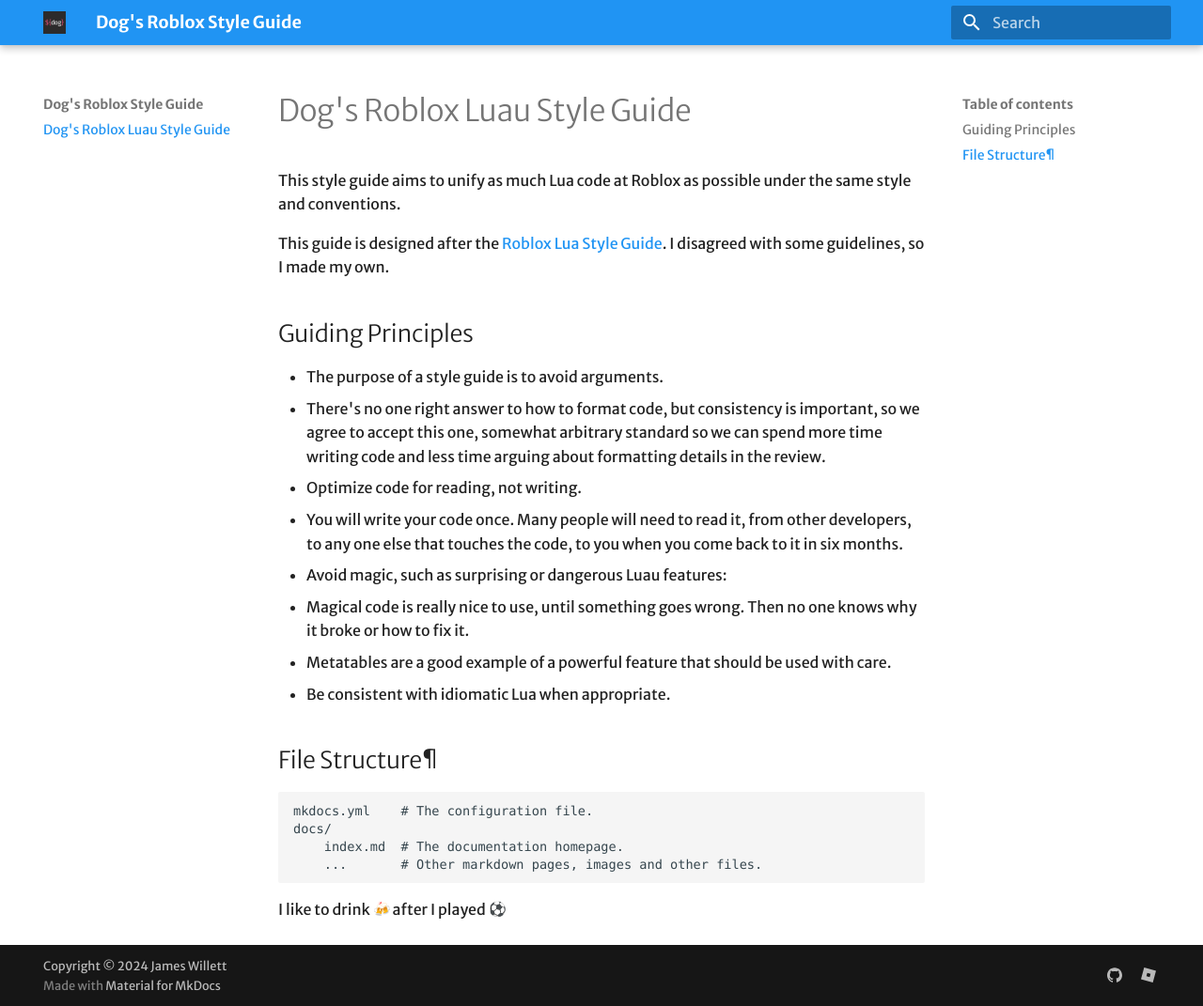
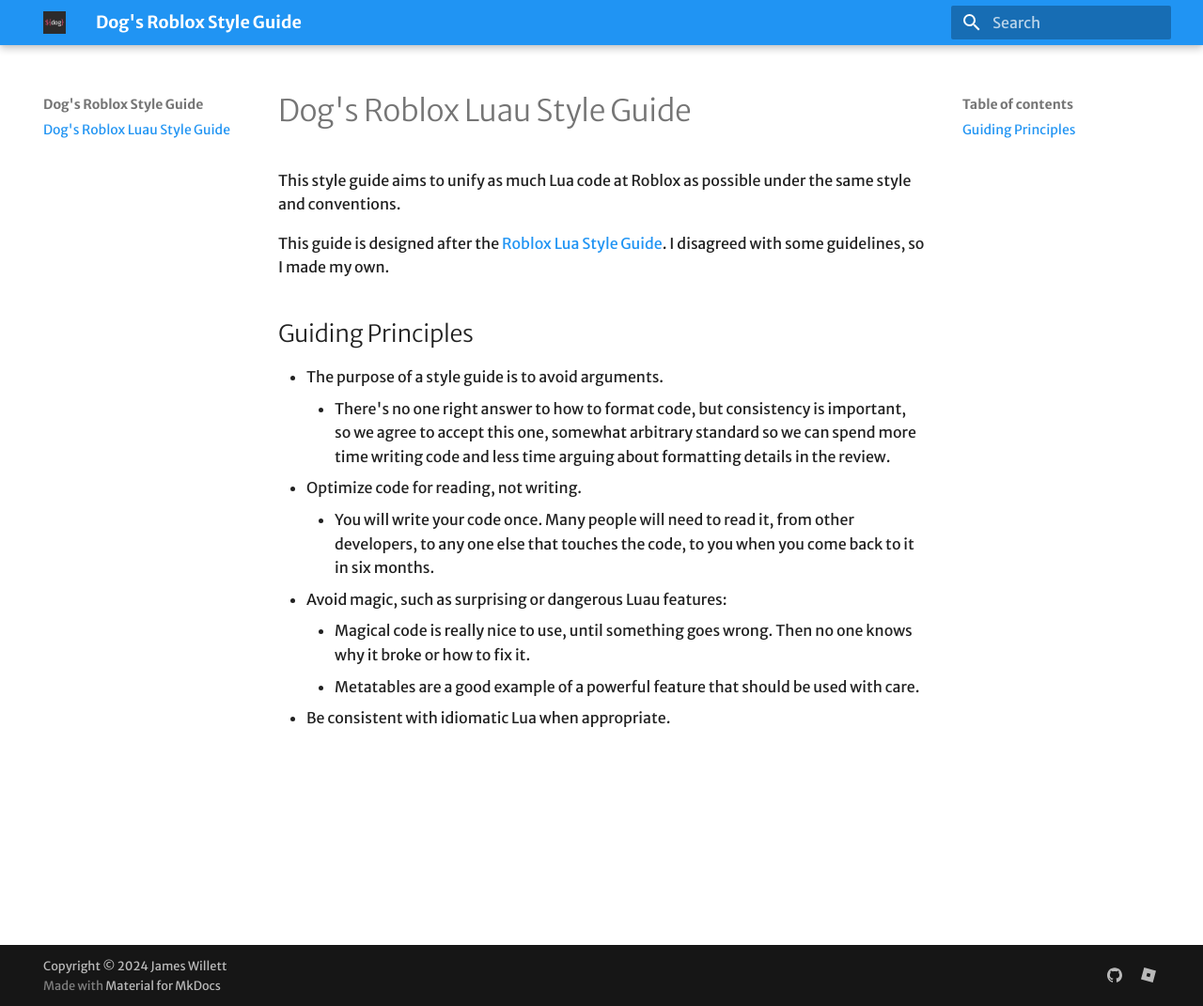
Before and after one commit to dgxo/dgxo.github.io, an MkDocs documentation site: the page built from docs/index.md, in a window 1280 px wide and 1071 px high. Shown: the whole window at 94% size. Built offline with MkDocs 1.6.1 and Material for MkDocs 9.7.7, drawn with Linux system fonts in a browser that asks for light colours; emoji names are drawn with the system emoji font; some web fonts are replaced.

Commit message:
indent fix?

```diff
--- a/docs/index.md
+++ b/docs/index.md
@@ -7,19 +7,10 @@ This guide is designed after the [Roblox Lua Style Guide](https://roblox.github.
 ## Guiding Principles
 
 -  The purpose of a style guide is to avoid arguments.
-   -  There's no one right answer to how to format code, but consistency is important, so we agree to accept this one, somewhat arbitrary standard so we can spend more time writing code and less time arguing about formatting details in the review.
+    -  There's no one right answer to how to format code, but consistency is important, so we agree to accept this one, somewhat arbitrary standard so we can spend more time writing code and less time arguing about formatting details in the review.
 -  Optimize code for reading, not writing.
-   -  You will write your code once. Many people will need to read it, from other developers, to any one else that touches the code, to you when you come back to it in six months.
+    -  You will write your code once. Many people will need to read it, from other developers, to any one else that touches the code, to you when you come back to it in six months.
 -  Avoid magic, such as surprising or dangerous Luau features:
-   -  Magical code is really nice to use, until something goes wrong. Then no one knows why it broke or how to fix it.
-   -  Metatables are a good example of a powerful feature that should be used with care.
+    -  Magical code is really nice to use, until something goes wrong. Then no one knows why it broke or how to fix it.
+    -  Metatables are a good example of a powerful feature that should be used with care.
 -  Be consistent with idiomatic Lua when appropriate.
-
-## File Structure¶
-
-    mkdocs.yml    # The configuration file.
-    docs/
-    	index.md  # The documentation homepage.
-    	...       # Other markdown pages, images and other files.
-
-I like to drink :beers: after I played :soccer:
```
